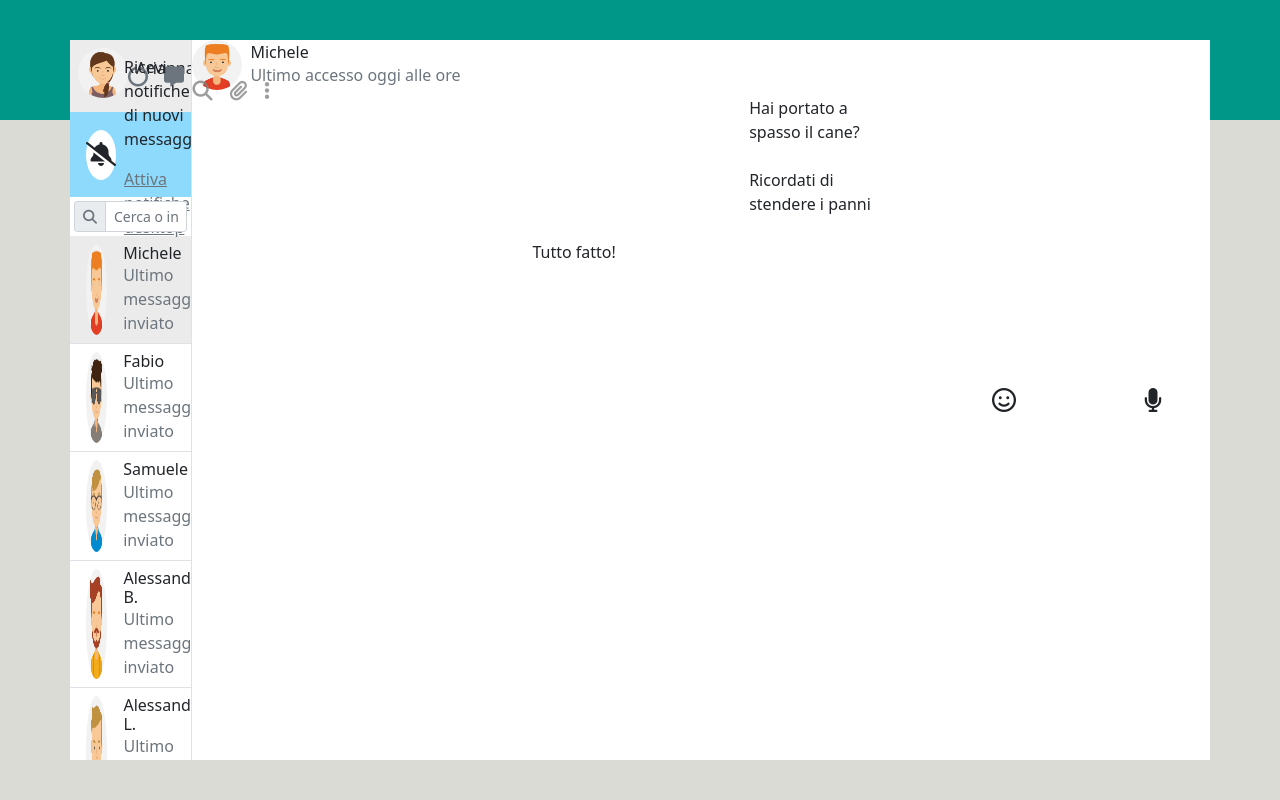
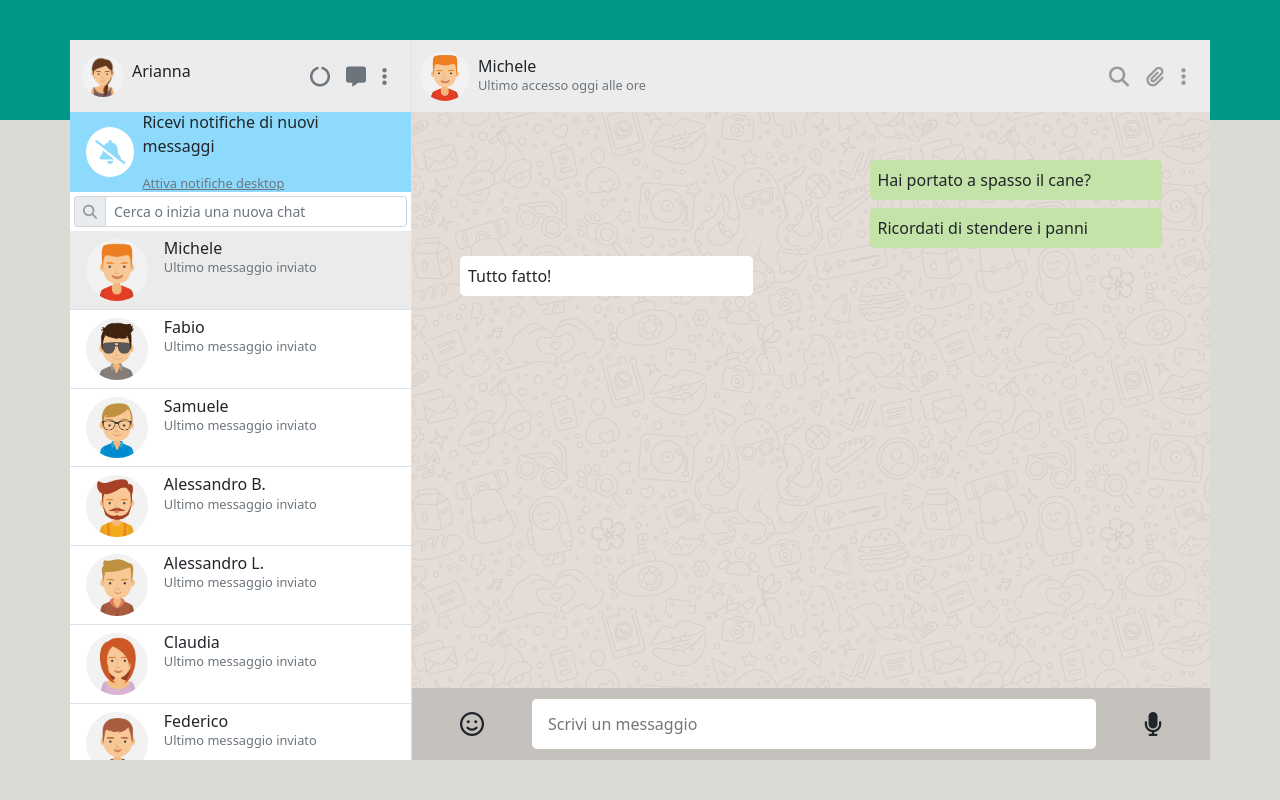
Before and after one commit to wallyari/vue-boolzap, a plain HTML site: page index.html in a window 1280 px wide. Drawn offline with nearby package versions, Linux system fonts and the light colour scheme.

Commit message:
html (si era spaccato tutto) + stamp New Message

```diff
--- a/css/style.css
+++ b/css/style.css
@@ -38,13 +38,10 @@ div#contact-avatar {
 
 div#contacts div#notifications {
     background-color: #8ddafc;
-    height: 85px;
+    height: 80px;
 }
 
 div#notifications .bell-icon {
-    /* border-radius: 50%;
-    height: 50px;
-    width: 50px; */
     background-color: white;
 }
 
@@ -59,7 +56,7 @@ div#chat div.chat-container {
 }
 
 div#chat div#chat-footer {
-    height: 8%;
+    height: 10%;
     background-color: #c5c2be;
 }
 
@@ -91,3 +88,8 @@ div#chat div.chat-container .received-message {
 .my-grey{
     color: rgba(128, 128, 128, 0.772);
 }
+
+/* Font size */
+.my-small-text {
+    font-size: .8rem;
+}
--- a/index.html
+++ b/index.html
@@ -29,9 +29,10 @@
                 <div class="col-12 dark-gray"></div>
             </div>
             <div id="chat-wrapper" class="position-absolute container h-70 px-0 justify-content-center align-self-center d-flex">
+            <!-- Chat Window - SX SIDE -->
                 <div id="contacts" class="border-end overflow-auto">
-                    <div class="header d-flex h-10 justify-content-between p-2">
-                        <div id="user-avatar" class="d-flex align-items-center">
+                    <div class="header d-flex h-10 justify-content-between align-items-center p-2">
+                        <div id="user-avatar" class="d-flex align-items-center p-1">
                             <img src="img/avatar_io.jpg" alt="Avatar" class="rounded-circle me-2 h-100">
                             <h6 id="user-name m-0">Arianna</h6>
                         </div>
@@ -41,36 +42,37 @@
                             <i class="fa-solid fa-ellipsis-vertical fa-lg me-3"></i>
                         </div>
                     </div>
+                    <!-- Box Notifiche -->
                     <div id="notifications" class="py-2 px-3 d-flex w-100 align-items-center">
                         <div class="bell-icon d-flex align-items-center rounded-circle justify-content-center">
-                            <i class="fas fa-bell-slash fa-xl my-blue"></i>
+                            <i class="fas fa-bell-slash fa-xl my-light-blue"></i>
                         </div>
                         <div class="text px-2 py-2">
-                            <p>Ricevi notifiche di nuovi messaggi</p>
-                            <p class="text-decoration-underline fs-6 text-muted">Attiva notifiche desktop</p>
+                            <pc class="m-0">Ricevi notifiche di nuovi messaggi</p>
+                            <p class="m-0 my-small-text text-decoration-underline text-muted">Attiva notifiche desktop</p>
                         </div>
                     </div>
-
-                    <!-- Cerca i Contatti  -->
-                    <div class="search-bar p-1 w-100 my-grey">
+                    <!-- Cerca i Contatti -->
+                    <div class="search-bar p-1 w-100 my-grey-bg">
                         <div class="input-group input-group-sm flex-nowrap d-flex">
-                            <span class="input-group-text"><i class="fa-solid fa-magnifying-glass text-muted"></i></span>
+                            <span class="input-group-text"><i class="fa-solid fa-magnifying-glass my-grey"></i></span>
                             <input id="search-input" type="text" class="form-control" v-model="searchInput"
-                            placeholder="Cerca o inizia una nuova chat">
+                            placeholder="Cerca o inizia una nuova chat"
+                            @keydown.enter="filteredContacts()" >
                         </div>
                     </div>
-                    <!-- Lista Contatti -->
-                    <div class="contacts-list">
+                    <!-- Lista Contatti  -->
+                    <div class="contacts-list ">
                         <div id="contact-box" class="py-2 px-3 d-flex w-100 border-bottom justify-content-between"
                         v-for="(contact, index) in filteredContacts"
                         :class="(index == currentIndex) ? 'active' : '' "
                         @click="selectContactChat(index)">
 
                             <div id="contact-chat-info" class="d-flex">
-                                <img :src="`img/avatar${contact.avatar}.jpg`" alt="Contact Avatar" class="rounded-circle me-2">
+                                <img :src="`img/avatar${filteredContacts[index].avatar}.jpg`" alt="Contact Avatar" class="rounded-circle me-2">
                                 <div class="contact-text px-2">
                                     <h6 class="m-0">{{ contact.name }}</h6>
-                                    <p class="message m-0 fs-6 text-muted">Ultimo messaggio inviato</p>
+                                    <p class="message m-0 text-muted my-small-text">Ultimo messaggio inviato</p>
                                 </div>
                             </div>
                         </div>
@@ -78,13 +80,15 @@
                 </div>
                 <!-- Chat Window - DX SIDE -->
                 <div id="chat" class="w-70 h-100">
+                    <div class="header d-flex justify-content-between p-2 align-items-center">
                         <div id="user-info" class="d-flex align-items-center">
                             <!-- avatar -->
                             <div id="user-avatar" class="d-flex">
                                 <img :src="`img/avatar${filteredContacts[currentIndex].avatar}.jpg`" alt="" class="rounded-circle h-100">
                             </div>
-                        <!-- name&info -->
+
                             <div class="user-text d-flex flex-column ms-2">
+                            <!-- user-name -->
                                 <h6 id="user-name" class="m-0">{{ filteredContacts[currentIndex].name }}</h6>
                                 <p class="message m-0 text-muted my-small-text">Ultimo accesso oggi alle ore </p>
                             </div>
@@ -101,13 +105,10 @@
                                 <div class="msg col-5 p-2 rounded-3 d-flex flex-column"
                                 v-for="(message, index) in filteredContacts[currentIndex].messages"
                                 :class="(filteredContacts[currentIndex].messages[index].status == 'sent') ? 'sent-message align-self-end' : 'received-message'">
-
                                     <p class="m-0 w-100">{{ filteredContacts[currentIndex].messages[index].message }}</p>
 
                                 </div>
-
                         </div>
-
                     </div>
 
                     <div id="chat-footer" class="d-flex align-items-center justify-content-between py-2">
@@ -115,7 +116,8 @@
                             <i class="fa-regular fa-face-smile fa-xl"></i>
                         </div>
                         <div class="message-input-wrapper d-flex align-items-center h-100 w-100 text-muted">
-                            <input id="message-input" type="text" placeholder="Scrivi un messaggio" class="rounded-3 w-100 px-3" >
+                            <input id="message-input" type="text" placeholder="Scrivi un messaggio" class="rounded-3 w-100 px-3"
+                            v-model="newMessage" @keydown.enter="sendNewMessage(currentIndex)">
                         </div>
                         <div class="voice-message-icon d-flex justify-content-center align-items-center px-5">
                             <i class="fas fa-microphone fa-xl"></i>
@@ -129,4 +131,3 @@
 
     <script type="text/javascript" src="js/main.js"></script>
 </body>
-</html>
--- a/js/main.js
+++ b/js/main.js
@@ -179,6 +179,24 @@ const app = new Vue(
                 this.currentIndex = index;
                 return this.currentIndex;
             },
+            setChatIndex(index) {
+                this.currentChat = index;
+                return this.currentChat;
+            },
+
+            sendNewMessage(index) {
+            if (this.newMessage.trim() !== '') {
+                this.filteredContacts[index].messages.push(
+                    {
+                        message: this.newMessage,
+                        status: 'sent'
+                    }
+                );
+                    this.newMessage = '';
+
+                }
+            },
+
 
 
         }, // computed properties per poter accedere alla property filteredContacts (ricerca contatti)
```
Also changed, not shown: 1 other file. Lines whose indentation alone changed are shown as unchanged.
